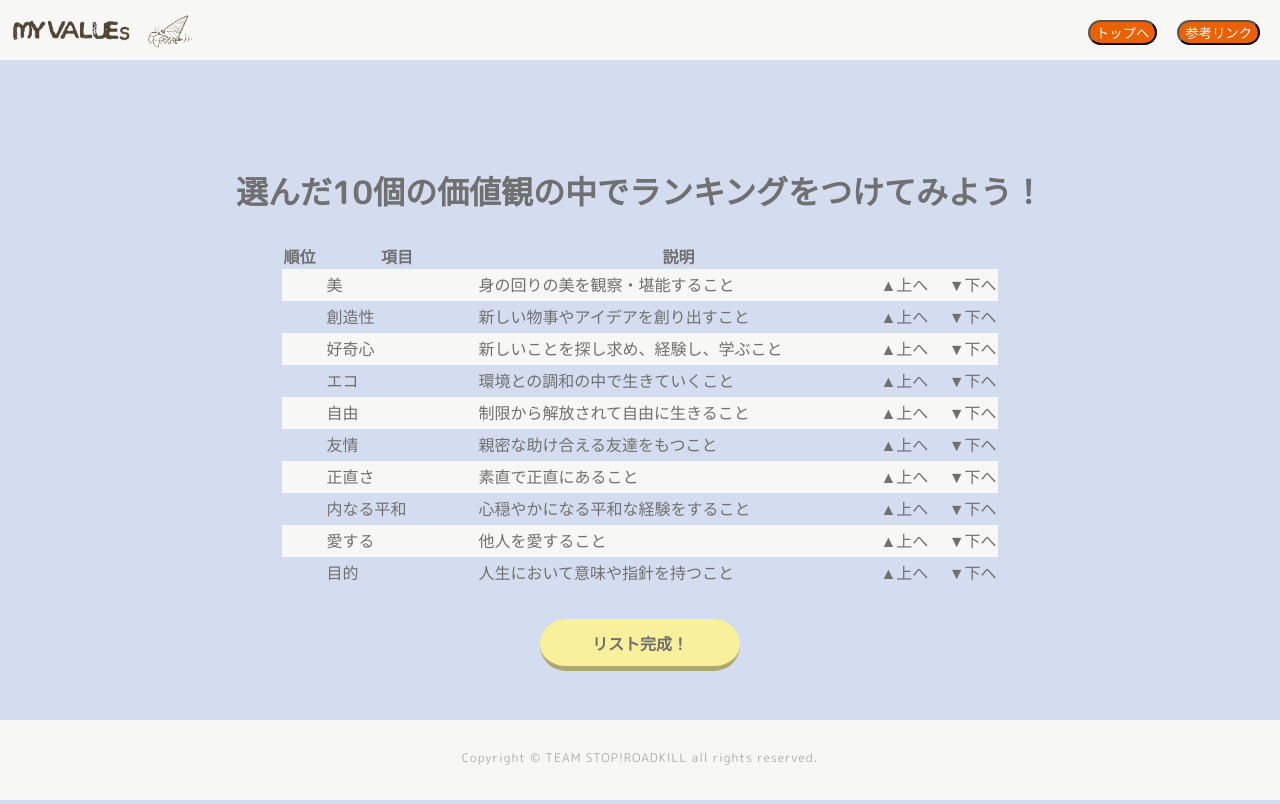
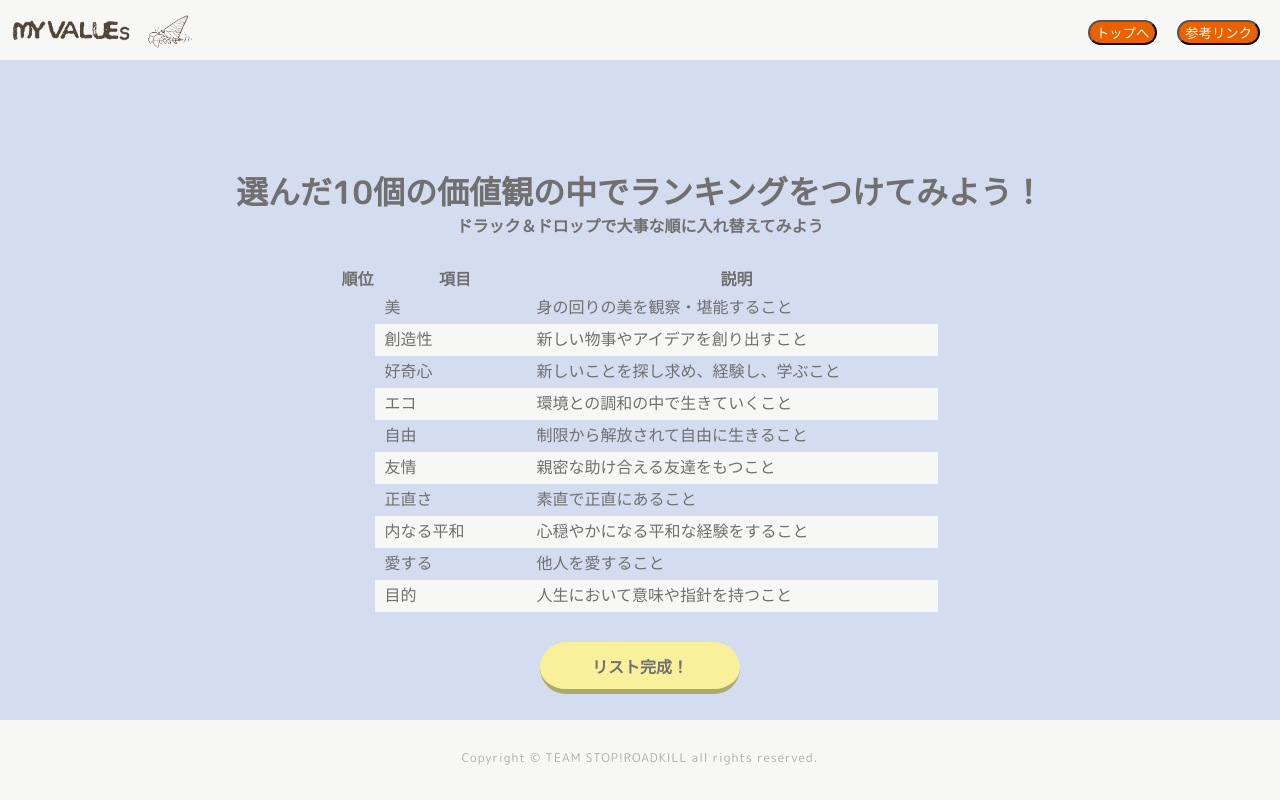
Before and after one commit to t-mitomi/myvalues, a Flask app: page /page4 in a window 1280 px wide. Run offline with Flask 2, Linux system fonts and the light colour scheme; a user stored in the database is signed in; data comes from the database, SQL or seed files in the repository; both versions use the stored data as it was after the commit; some libraries are stand-ins or nearby versions.

Commit message:
D&D追加

```diff
--- a/static/js/common.js
+++ b/static/js/common.js
@@ -1,4 +1,19 @@
 $(function(){
+
+// テーブル行のドラッグ＆ドロップ【JavaScript】
+    $('#sortdata').sortable();
+
+//テーブル行入れ替え後のセル値を更新
+// sortstopイベントをバインド
+$('#sortdata').bind('sortstop',function(){
+    // 番号を設定している要素に対しループ処理
+    $(this).find('[name="num_data"]').each(function(idx){
+      // タグ内に通し番号を設定（idxは0始まりなので+1する）
+    $(this).html(idx+1);
+    });
+    });
+
+
     $('a').on('click', function() {
       return false;
     });
--- a/templates/base.html
+++ b/templates/base.html
@@ -6,9 +6,16 @@
     <meta http-equiv="X-UA-Compatible" content="IE=edge">
     <meta name="viewport" content="width=device-width, initial-scale=1.0">
     <title>Document</title>
+
+<!--  jQuery -->
     <link rel="stylesheet" href="../static/css/style.css">
-    <script src="https://ajax.googleapis.com/ajax/libs/jquery/2.1.4/jquery.min.js"></script>
+    <script src="https://ajax.googleapis.com/ajax/libs/jquery/3.3.1/jquery.min.js"></script>
     <script src="../static/js/common.js"></script>
+
+<!-- jQuery UI -->
+<script src="https://ajax.googleapis.com/ajax/libs/jqueryui/1.12.1/jquery-ui.min.js"></script>
+<link rel="stylesheet" href="https://ajax.googleapis.com/ajax/libs/jqueryui/1.12.1/themes/smoothness/jquery-ui.css">
+
 <!-- googleフォント -->
     <link rel="preconnect" href="https://fonts.googleapis.com">
     <link rel="preconnect" href="https://fonts.gstatic.com" crossorigin>
--- a/templates/page4.html
+++ b/templates/page4.html
@@ -4,25 +4,26 @@
 <div class="box-list container-page2">
     <p>
         <h1 class="ranking">選んだ10個の価値観の中でランキングをつけてみよう！</h1>
+        <h4 class="finish">ドラック＆ドロップで大事な順に入れ替えてみよう</h4>
     </p>
     <div class="first-list">
         <form action="/page4" id="list100form" method="post">
             <table>
+                <thead>
                     <tr>
                         <th>順位</th><th>項目</th><th>説明</th>
                         <th></th>
                     </tr>
+                </thead>
+                <tbody id="sortdata">
                 {% for item in value_list %}
                     <tr class="value_container">
-                    <td class="order"></td>
+                        <th name="num_data" class="order"></th>
                         <td class="titles">{{item['value']}}</td>
                         <td class="need">{{item['explanation']}}</td>
-                    <td>
-                        <a href="#" class="rowup">▲上へ </a>
-                        <a href="#" class="rowdown">　▼下へ</a>
-                    </td>
                     </tr>
                 {% endfor %}
+                </tbody>
             </table>
             <div class ="button-box">
                 <input type="button" value="リスト完成！" class="reset button-shadow ranking_decision">
@@ -34,6 +35,7 @@
     $(".button-box").click(function() {
         $(".precious.reset button-shadow").hide();
         $(".ranking").text("あなたのパーソナルバリューリスト");
+        $(".finish").text("これがあなたのパーソナルバリューリストです！");
     })
 </script>
 {% endblock %}
```
Also changed, not shown: myvalues.db. Lines whose indentation alone changed are shown as unchanged.
